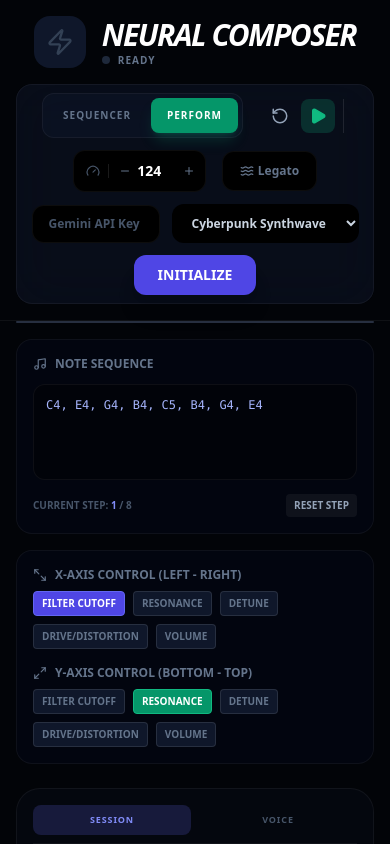
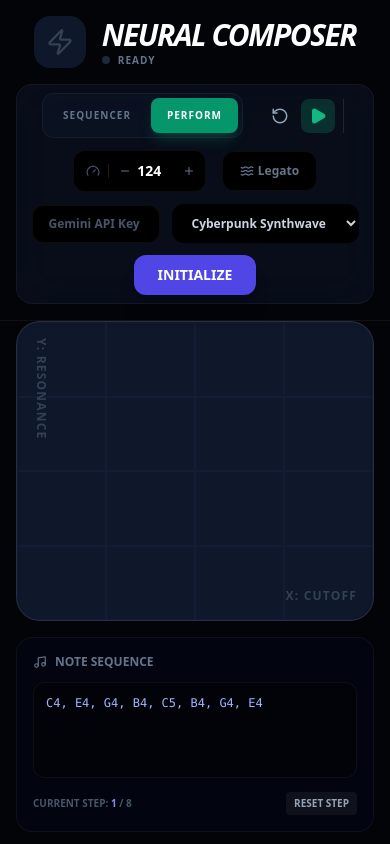
Before and after one commit to nathanwang000/NeuralComposer, a React (Vite) app: page / in a window 390 px wide. Both pictures are taken after a click on the button "PERFORM". Shown: the top 844 px of the page. Built offline with nearby package versions, Linux system fonts and the light colour scheme.

Commit message:
make improvement for mobile

```diff
--- a/components/PerformancePad.tsx
+++ b/components/PerformancePad.tsx
@@ -158,7 +158,7 @@ const PerformancePad: React.FC = () => {
         {/* Main Pad Area */}
         <div
             ref={padRef}
-            className="flex-1 relative bg-slate-900 rounded-3xl border border-white/10 touch-none cursor-crosshair overflow-hidden group shadow-inner transition-colors hover:border-indigo-500/30"
+            className="flex-1 min-h-[300px] relative bg-slate-900 rounded-3xl border border-white/10 touch-none cursor-crosshair overflow-hidden group shadow-inner transition-colors hover:border-indigo-500/30"
             onPointerDown={handlePointerDown}
             onPointerMove={handlePointerMove}
             onPointerUp={handlePointerUp}
@@ -201,9 +201,9 @@ const PerformancePad: React.FC = () => {
                 </>
             )}
 
-            <div className="absolute inset-0 flex items-center justify-center pointer-events-none opacity-0 group-hover:opacity-100 transition-opacity duration-700">
+            {/* <div className="absolute inset-0 flex items-center justify-center pointer-events-none opacity-0 group-hover:opacity-100 transition-opacity duration-700">
                 {!isPlaying && <span className="text-slate-800 font-black text-6xl uppercase tracking-tighter mix-blend-screen">Touch Perf</span>}
-            </div>
+            </div> */}
         </div>
 
         {/* Controls */}
```
